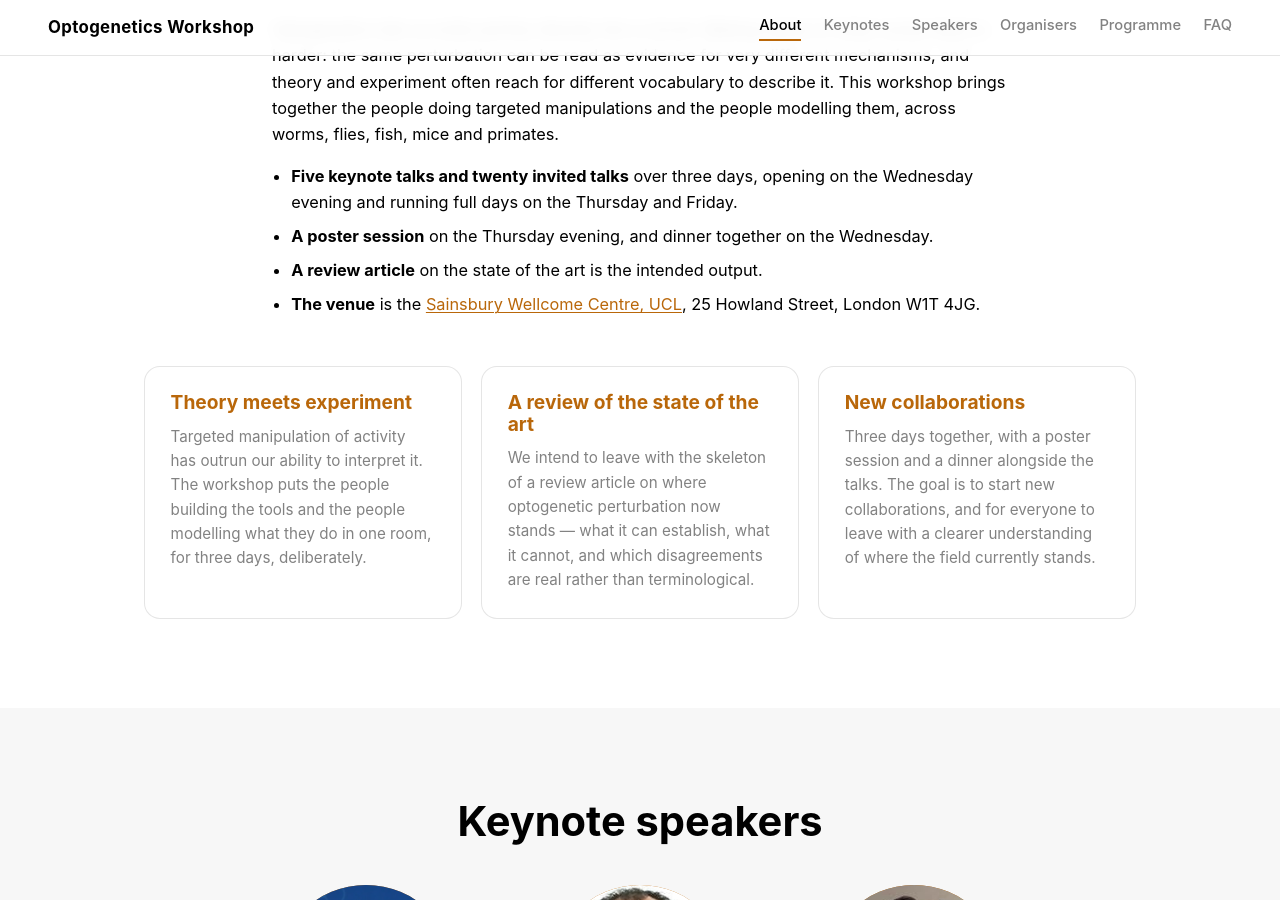
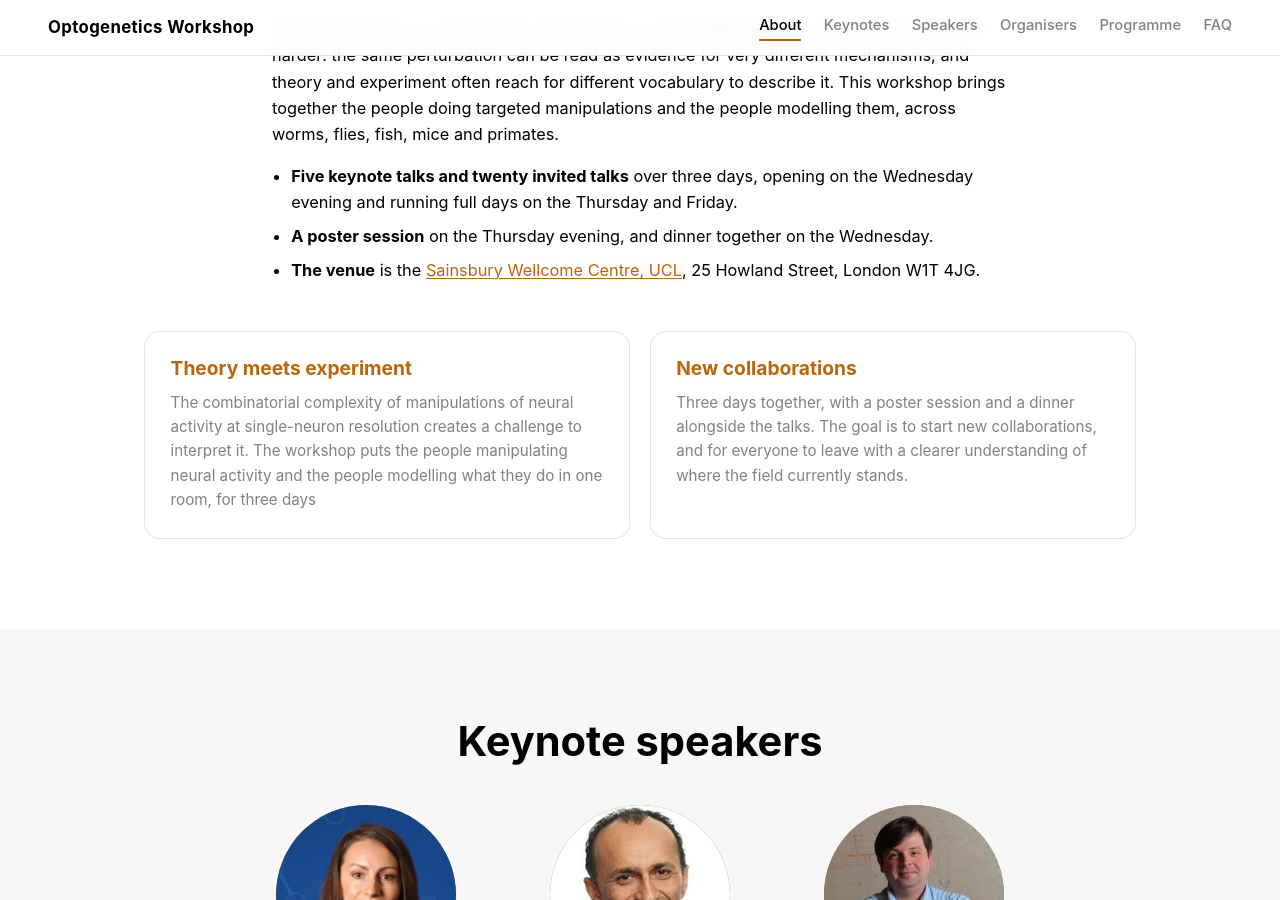
Before and after one commit to PalmigianoLab/SWC_optogenetics_workshop_2027, a Jekyll site: the page built from index.html, in a window 1280 px wide and 900 px high, scrolled down 1325 px. Built offline with Jekyll 4.4.1, drawn with Linux system fonts in a browser that asks for light colours.

Commit message:
Soften the framing, and drop the review article from the site
The opening card overclaimed: "targeted manipulation has outrun our ability to
interpret it" is now Agostina's wording about combinatorial complexity at
single-neuron resolution.

The review article is off the site entirely — both the topic card and the About
bullet. The intention stands, but it is better raised with participants in
person, so that who joins it stays open.

```diff
--- a/_data/topics.yml
+++ b/_data/topics.yml
@@ -1,14 +1,10 @@
 # Draft, written from Agostina's brief — replace with your own wording.
 - title: Theory meets experiment
   body: >-
-    Targeted manipulation of activity has outrun our ability to interpret it.
-    The workshop puts the people building the tools and the people modelling
-    what they do in one room, for three days, deliberately.
-- title: A review of the state of the art
-  body: >-
-    We intend to leave with the skeleton of a review article on where
-    optogenetic perturbation now stands — what it can establish, what it
-    cannot, and which disagreements are real rather than terminological.
+    The combinatorial complexity of manipulations of neural activity at
+    single-neuron resolution creates a challenge to interpret it. The workshop
+    puts the people manipulating neural activity and the people modelling what
+    they do in one room, for three days
 - title: New collaborations
   body: >-
     Three days together, with a poster session and a dinner alongside the talks.
--- a/_includes/about.html
+++ b/_includes/about.html
@@ -14,7 +14,6 @@
       <li><strong>Five keynote talks and twenty invited talks</strong> over three days, opening on the
           Wednesday evening and running full days on the Thursday and Friday.</li>
       <li><strong>A poster session</strong> on the Thursday evening, and dinner together on the Wednesday.</li>
-      <li><strong>A review article</strong> on the state of the art is the intended output.</li>
       <li><strong>The venue</strong> is the <a href="{{ site.workshop.venue_url }}">{{ site.workshop.venue }}</a>, {{ site.workshop.address }}.</li>
     </ul>
   </div>
```
